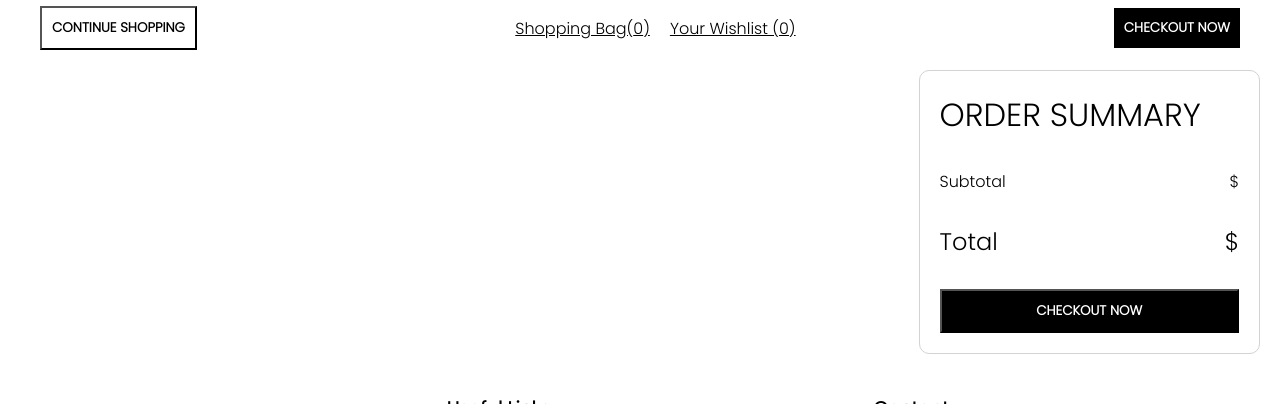
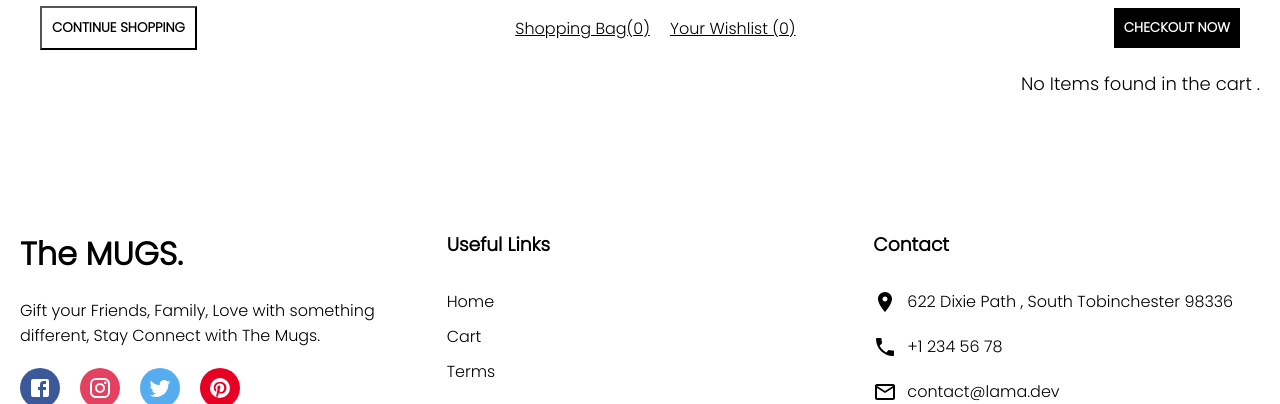
Before and after one commit to Harikarthyk/The-Mugs-Frontend-, a React (Create React App) app: page /cart in a window 1280 px wide. Shown: the part 217-621 px from the top of the page. Built offline with nearby package versions, Linux system fonts and the light colour scheme.

Commit message:
modifying API's .

```diff
--- a/src/components/Categories.js
+++ b/src/components/Categories.js
@@ -23,7 +23,7 @@ const Categories = () => {
     const getCategories = async () => {
         try {
             setIsLoading(true);
-            const url = `${API_ENDPOINT}/categories`;
+            const url = `${API_ENDPOINT}/category`;
             const data = null;
             const header = {
                 'Content-Type': 'application/json',
--- a/src/constants/index.js
+++ b/src/constants/index.js
@@ -1 +1 @@
-export const API_ENDPOINT = `http://localhost:5051/api`;
+export const API_ENDPOINT = `http://localhost:4000/api/v1`;
--- a/src/screens/CartPage.js
+++ b/src/screens/CartPage.js
@@ -215,6 +215,9 @@ const Cart = ({ cart, user }) => {
             })}
 
           </Info>
+          {
+            cart?.products?.length > 0 ?
+
           <Summary length={cart?.products?.length}>
             <SummaryTitle>ORDER SUMMARY</SummaryTitle>
             {cart?.products?.map((item, index) => {
@@ -244,6 +247,17 @@ const Cart = ({ cart, user }) => {
             </SummaryItem>
             <Button>CHECKOUT NOW</Button>
           </Summary>
+  :
+  <div
+            style={{
+              textAlign: "center",
+              fontSize: 18,
+              height: 120
+            }}
+  >
+    No Items found in the cart .
+  </div>
+  }
         </Bottom>
       </Wrapper>
       <Footer />
--- a/src/screens/HomePage.js
+++ b/src/screens/HomePage.js
@@ -20,7 +20,7 @@ function HomePage({ user, cart, addProductToCart, setCart }) {
     });
 
     const getPopularProducts = async() => {
-        const url = `${API_ENDPOINT}/products/?sort=1`;
+        const url = `${API_ENDPOINT}/product/?limit=6&page=1`;
         const data = null;
         const header = {
             'Content-Type': 'application/json',
@@ -28,7 +28,6 @@ function HomePage({ user, cart, addProductToCart, setCart }) {
         const method = "get";
         const response = await requestHandler(url, data, header, method);
         const { products } = response;
-        products.length = 6;
         setProducts({
             ...products,
             isLoading: false,
--- a/src/screens/ProductListPage.js
+++ b/src/screens/ProductListPage.js
@@ -55,7 +55,7 @@ function ProductListPage({user, cart, addProductToCart, setCart}) {
     }, []);
 
     const getAllProductsByCategory = async() => {
-        const url = `${API_ENDPOINT}/categories/${collectionId}`;
+        const url = `${API_ENDPOINT}/category/${collectionId}`;
         const data = null;
         const header = {
             'Content-Type': 'application/json',
--- a/src/screens/ProductPage.js
+++ b/src/screens/ProductPage.js
@@ -133,7 +133,7 @@ const ProductPage = ({user, cart, setCart, addProductToCart}) => {
 
   const getProductInfo = async () => {
     setIsLoading(true);
-    const url = `${API_ENDPOINT}/products/${productId}`;
+    const url = `${API_ENDPOINT}/product/${productId}`;
     const data = null;
     const header = {
       'Content-Type': 'application/json',
--- a/src/services/index.js
+++ b/src/services/index.js
@@ -1,6 +1,4 @@
 import axios from "axios";
-// import { API_URL } from "../constants/constants";
-import { toast } from "react-toastify";
 
 export const requestHandler = async (url, data, header, method) => {
     try {
@@ -10,10 +8,12 @@ export const requestHandler = async (url, data, header, method) => {
             data,
             headers: header
         });
+        console.log(response,"response")
         return response.data
     } catch (error) {
+        console.log(error)
         console.log("error utils", error.response);
-        if(error.response.status === 401 ) {
+        if(error.response?.status === 401 ) {
             console.log("401", 401);
             // let tokenURL = API_URL + "developer/token";
             // const tokenHeaders = { "Content-Type": "application/json" , "refresh-token": (typeof window !== 'undefined') ? localStorage.getItem("refresh_token") : "false"}
```
